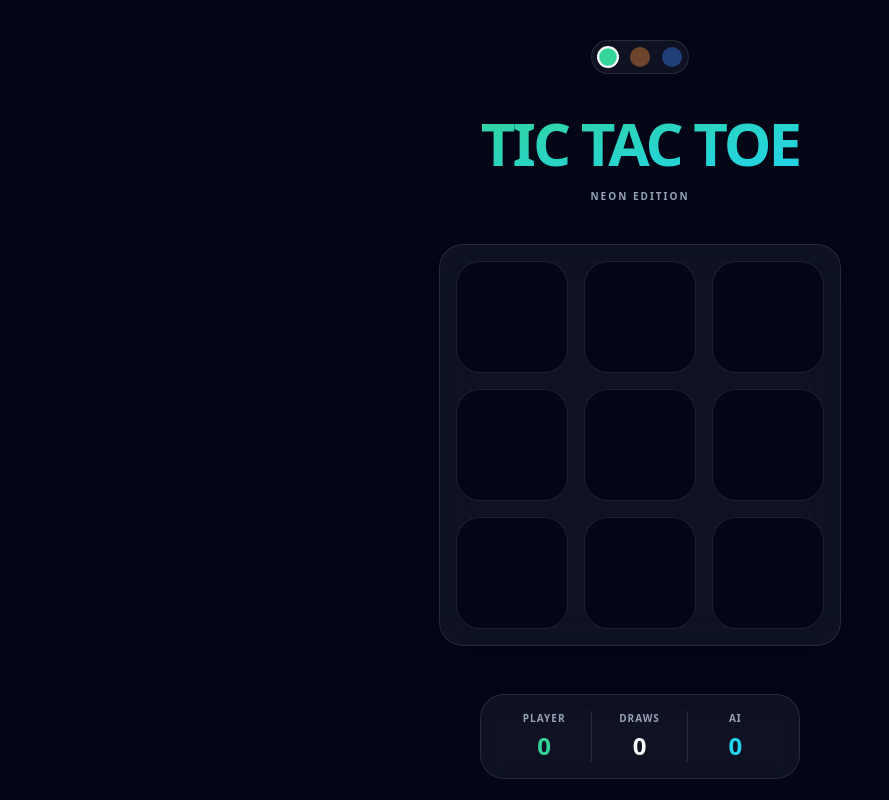
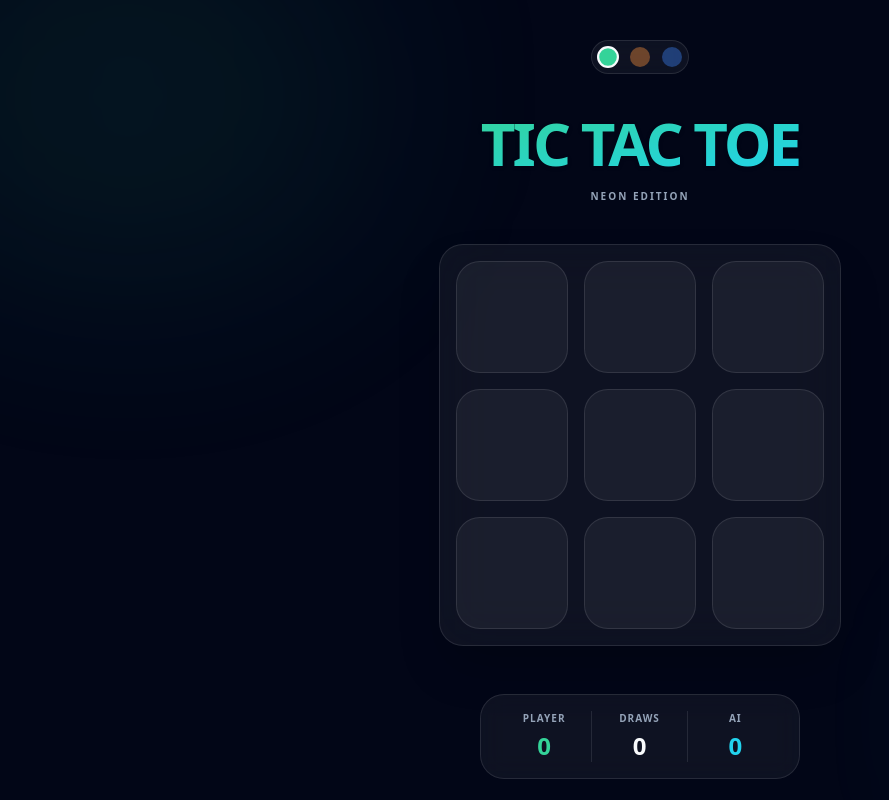
Before and after one commit to RomiValladares/TicTacToeReact, a React (Vite) app: page / in a window 1280 px wide. Shown: the top 800 px of the page, without its empty margins (0-889 px from the left). Built offline with nearby package versions, Linux system fonts and the light colour scheme.

Commit message:
style: implement animated background atmosphere

```diff
--- a/src/features/game/TicTacToe.tsx
+++ b/src/features/game/TicTacToe.tsx
@@ -10,6 +10,13 @@ import {
     type Board
 } from '../../core/gameLogic';
 
+const BackgroundAtmosphere = () => (
+    <div className="absolute inset-0 overflow-hidden pointer-events-none z-0">
+        <div className="absolute top-[-10%] left-[-10%] w-[40%] h-[40%] rounded-full bg-(--primary)/10 blur-[120px] animate-pulse" />
+        <div className="absolute bottom-[10%] right-[-5%] w-[30%] h-[30%] rounded-full bg-(--secondary)/10 blur-[100px] animate-pulse [animation-delay:2s]" />
+    </div>
+);
+
 const ThemeButton = ({ type, current, onSelect }: { type: 'neon' | 'sunset' | 'classic', current: string, onSelect: (t: any) => void }) => (
     <button
         onClick={() => onSelect(type)}
@@ -18,21 +25,22 @@ const ThemeButton = ({ type, current, onSelect }: { type: 'neon' | 'sunset' | 'c
     />
 );
 
-const Square = ({ value, isWinning, isXNext, disabled, onClick }: { value: string | null, isWinning: boolean | undefined, isXNext: boolean, disabled: boolean, onClick: () => void }) => (
+const Square = ({ value, isWinning, isXNext, disabled, onClick }: any) => (
     <button
         onClick={onClick}
         disabled={disabled}
         className={`
-            group relative w-24 h-24 sm:w-28 sm:h-28 rounded-3xl bg-(--bg-main) border border-(--text-main)/10
-            flex items-center justify-center transition-all duration-300
-            ${isWinning ? 'ring-4 ring-(--primary)/50 bg-(--primary)/10 scale-105' : 'hover:bg-(--text-main)/5'}
+            group relative z-10 w-24 h-24 sm:w-28 sm:h-28 rounded-3xl border flex items-center justify-center transition-all duration-300
+            ${isWinning
+                ? 'ring-4 ring-(--primary)/50 bg-(--primary)/10 scale-105'
+                : 'bg-(--text-main)/5 border-(--text-main)/10 hover:bg-(--text-main)/15'}
         `}
     >
-        {value === 'X' && <X size={44} strokeWidth={3} className="text-(--primary) animate-in zoom-in" />}
-        {value === 'O' && <Circle size={38} strokeWidth={3} className="text-(--secondary) animate-in zoom-in" />}
+        {value === 'X' && <X size={44} strokeWidth={3} className="text-(--primary) drop-shadow-[0_0_8px_var(--primary)]" />}
+        {value === 'O' && <Circle size={38} strokeWidth={3} className="text-(--secondary) drop-shadow-[0_0_8px_var(--secondary)]" />}
 
         {!value && !disabled && (
-            <div className="opacity-0 group-hover:opacity-10 transition-opacity">
+            <div className="opacity-0 group-hover:opacity-20 transition-opacity">
                 {isXNext ? <X size={44} strokeWidth={3} className="text-(--text-main)" /> : <Circle size={38} strokeWidth={3} className="text-(--text-main)" />}
             </div>
         )}
@@ -109,8 +117,9 @@ export const TicTacToe: React.FC = () => {
     }, [isXNext, board, winner]);
 
     return (
-        <div data-theme={theme} className="flex flex-col items-center min-h-screen bg-(--bg-main) text-(--text-main) p-6 transition-colors duration-500 font-sans">
-
+        <div data-theme={theme} className="relative flex flex-col items-center min-h-screen bg-(--bg-main) text-(--text-main) p-6 transition-colors duration-500 font-sans overflow-hidden">
+            <BackgroundAtmosphere />
+            <div className="relative z-10 flex flex-col items-center w-full">
                 <header className="w-full max-w-md flex flex-col items-center mb-10 mt-4">
                     <nav className="flex gap-3 mb-8 bg-(--text-main)/5 p-1.5 rounded-full border border-(--text-main)/10 backdrop-blur-md">
                         {(['neon', 'sunset', 'classic'] as const).map(t => (
@@ -160,5 +169,6 @@ export const TicTacToe: React.FC = () => {
                     </button>
                 </footer>
             </div>
+        </div>
     );
 };
--- a/src/index.css
+++ b/src/index.css
@@ -10,7 +10,6 @@
 
 /* --- GLOBAL VARIABLES --- */
 :root {
-  /* Default: Neon Theme (Dark) */
   --primary: #34d399;
   --secondary: #22d3ee;
   --bg-main: #020617;
@@ -18,10 +17,6 @@
   --text-muted: #94a3b8;
   --btn-bg: #f8fafc;
   --btn-text: #020617;
-
-  /* Typography */
-  --sans: 'Outfit', system-ui, sans-serif;
-  --mono: ui-monospace, Consolas, monospace;
 }
 
 /* --- THEME OVERRIDES --- */
@@ -36,36 +31,18 @@
 }
 
 [data-theme='classic'] {
-  --primary: #000000;
-  --secondary: #475569;
+  --primary: #2563eb;
+  --secondary: #db2777;
   --bg-main: #ffffff;
-  --text-main: #000000;
+  --text-main: #0f172a;
   --text-muted: #64748b;
-  --btn-bg: #000000;
+  --btn-bg: #0f172a;
   --btn-text: #ffffff;
 }
 
 /* --- BASE STYLES --- */
 body {
   margin: 0;
-  font-family: var(--sans);
-  background: var(--bg-main);
-  color: var(--text-main);
-  -webkit-font-smoothing: antialiased;
+  background-color: var(--bg-main);
+  transition: background-color 0.5s ease;
 }
-
-#root {
-  width: 100%;
-  margin: 0 auto;
-  min-height: 100svh;
-  display: flex;
-  flex-direction: column;
-  box-sizing: border-box;
-}
-
-/* Mobile Responsiveness */
-@media (max-width: 1024px) {
-  :root {
-    font-size: 16px;
-  }
-}
```
Lines whose indentation alone changed are shown as unchanged.
